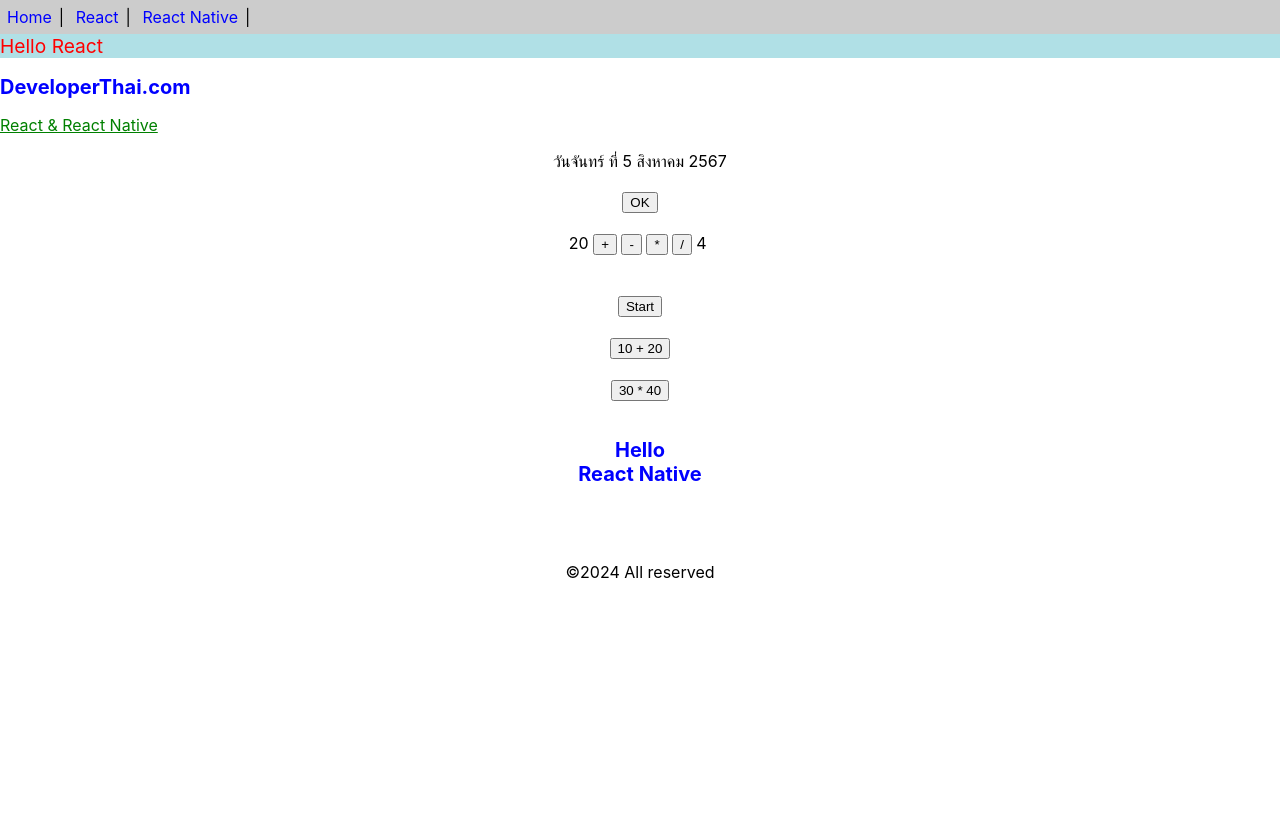
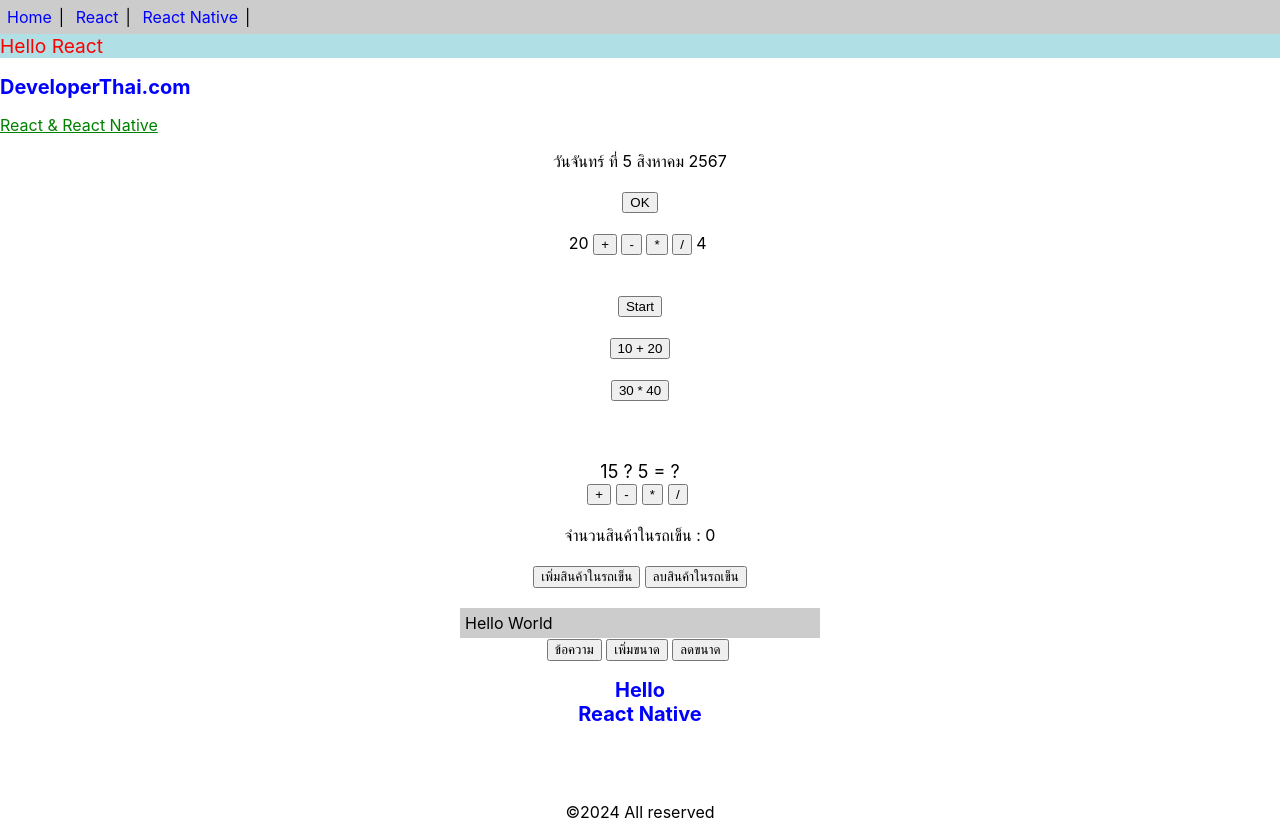
Before and after one commit to imkuromi/app, a React (Create React App) app: page / in a window 1280 px wide. Before the commit the page ends 800 px from the top, so only its background shows below. Built offline with nearby package versions, Linux system fonts and the light colour scheme.

Commit message:
ส่ง refs-func.js กับ state-func.js
update app.js
add ref-func.js
add sate-class.js
add sate-func.js

```diff
--- a/src/App.js
+++ b/src/App.js
@@ -3,6 +3,9 @@
 import { Header, Content, Footer } from "./func-components";
 import { Calculator2 } from "./calculator";
 import { Eventdata2 } from "./event-data";
+import RefsFunc from "./refs-func";
+import Cart from "./sate-class";
+import  Massagebox  from "./sate-func";
 import "./style.css";
 function App() {
   const divStyle = {
@@ -12,23 +15,27 @@
   };
   return (
     <>
-    <Header/>
+      <Header />
       <div style={divStyle}>Hello React</div>
       <h2>DeveloperThai.com</h2>
       <div className="title">React & React Native</div>
       <p>
         <center>
           <Calendar />
-          <br/>
-          <Button/>
-          <Calculator2/>
-          <br/>
-          <Eventdata2/>
+          <br />
+          <Button />
+          <Calculator2 />
+          <br />
+          <Eventdata2 />
+          <br />
+          <RefsFunc />
+          <Cart/>
+          <Massagebox/>
         </center>
       </p>
 
-      <Content/>
-      <Footer/>
+      <Content />
+      <Footer />
     </>
   );
 }
--- /dev/null
+++ b/src/refs-func.js
@@ -0,0 +1,32 @@
+import React, {useRef} from "react";
+
+export default function RefsFunc(){
+    const num1 = useRef()
+    const num2 = useRef()
+    const operator = React.useRef()
+    const result = React.useRef()
+
+    const calculate = (ev) =>{
+        let op = ev.target.innerText
+        let n1 = parseInt(num1.current.innerText)
+        let n2 = parseInt(num2.current.innerText)
+        let r = eval(`${n1} ${op} ${n2}`)
+        result.current.innerText = r
+        operator.current.innerText = op
+    }
+    return(
+        <div style={{textAlign:'center', marginTop: 20,fontSize: 18}}>
+            <span ref={num1}>15</span>&nbsp;
+            <span ref={operator}>?</span>&nbsp;
+            <span ref={num2}>5</span>&nbsp;
+            <span>=</span>&nbsp;
+            <span ref={result}>?</span>
+            <div>
+                <button onClick={calculate}>+</button>&nbsp;
+                <button onClick={calculate}>-</button>&nbsp;
+                <button onClick={calculate}>*</button>&nbsp;
+                <button onClick={calculate}>/</button>&nbsp;
+            </div>
+        </div>
+    )
+}
--- /dev/null
+++ b/src/sate-class.js
@@ -0,0 +1,25 @@
+import React from "react";
+export default class Cart extends React.Component {
+  state = { numItems: 0 };
+
+  onClickAddCart = () => {
+    let n = this.state.numItems;
+    n++;
+    this.setState({ numItems: n });
+  };
+  onClickDeleteCart = () =>{
+    if(this.state.numItems > 0){
+        this.setState({numItems:this.state.numItems-1})
+    }
+  }
+
+render(){
+    return(
+        <div style={{textAlign:'center', marginTop: 20 }}>
+            <div>จำนวนสินค้าในรถเข็น : {this.state.numItems}</div><br/>
+            <button onClick={this.onClickAddCart}>เพิ่มสินค้าในรถเข็น</button>&nbsp;
+            <button onClick={this.onClickDeleteCart}>ลบสินค้าในรถเข็น</button>
+        </div>
+    )
+}
+}
--- /dev/null
+++ b/src/sate-func.js
@@ -0,0 +1,33 @@
+import React, { useState } from "react";
+
+export default function Massagebox(){
+    let [text,setText] = useState('Hello World')
+    let [size,setSize] = useState(16)
+
+    const onClickSetText = () => {
+        let t = prompt('กำหนดข้อความ')
+        if (t) {
+            setText(t)
+        }
+    }
+    const onClickZoomIn = () => {
+        let newSize = size + 1
+        setSize(newSize)
+    }
+    let msgboxStyle ={
+        display: 'inline-block',
+        width: 350,
+        fontSize: size,
+        backgroundColor: '#ccc',
+        padding: 5,
+        textAlign: 'left'
+    }
+    return(
+        <div style={{textAlign:'center',marginTop:20}}>
+            <div style={msgboxStyle}>{text}</div><br/>
+            <button onClick={onClickSetText}>ข้อความ</button>&nbsp;
+            <button onClick={onClickZoomIn}>เพิ่มขนาด</button>&nbsp;
+            <button onClick={() => (setSize(size-1))}>ลดขนาด</button>&nbsp;
+        </div>
+    )
+}
```
